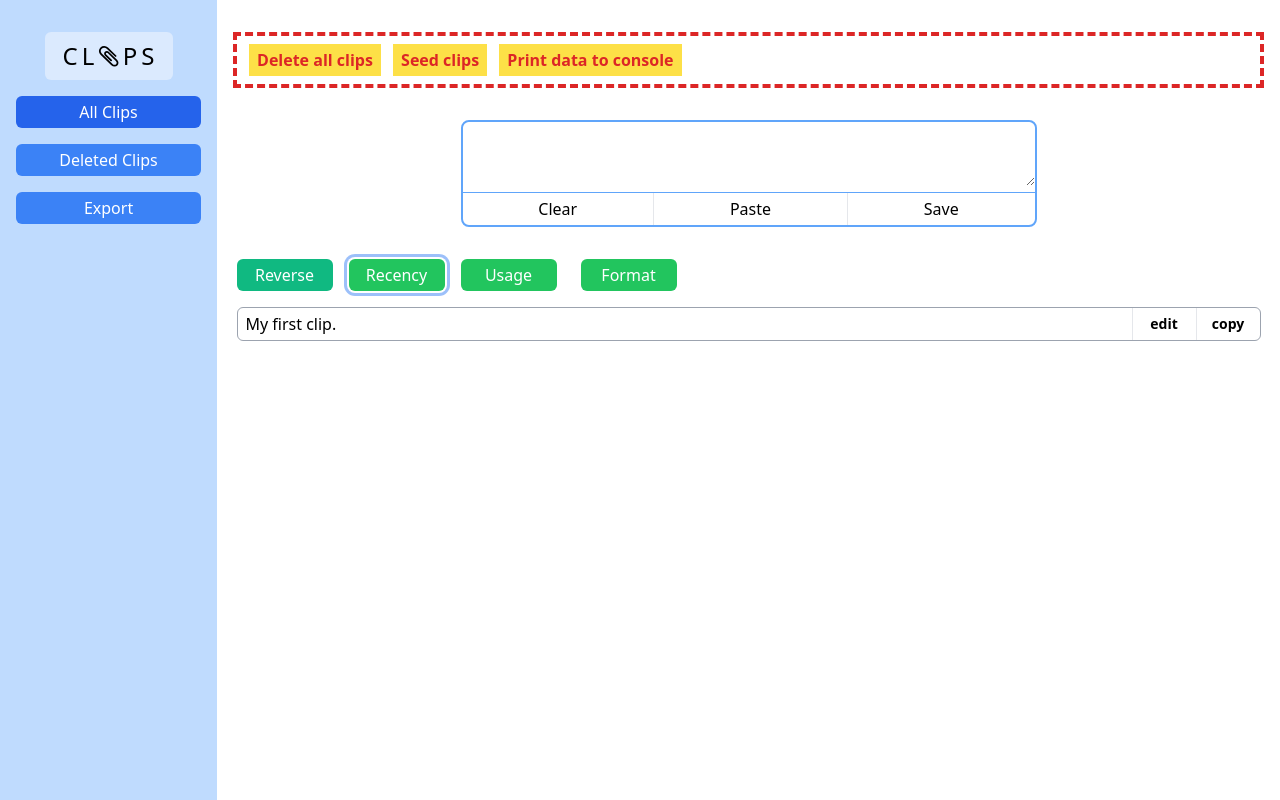
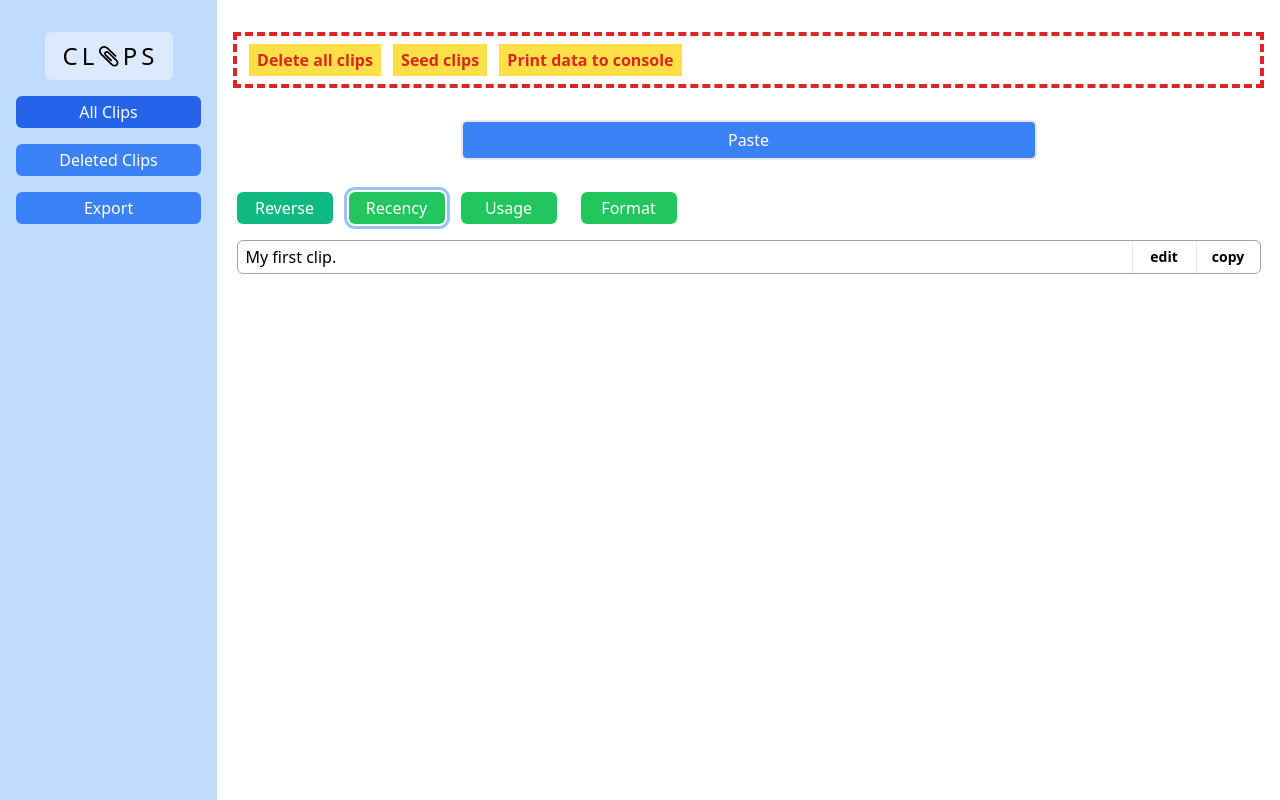
Before and after one commit to jim-x-lin/clips, a SvelteKit app: page / in a window 1280 px wide. Built offline with nearby package versions, Linux system fonts and the light colour scheme.

Commit message:
Update addClip component behavior

```diff
--- a/src/routes/components/AddClip.svelte
+++ b/src/routes/components/AddClip.svelte
@@ -6,17 +6,19 @@
 	export let clips: ClipType[];
 
 	let contentToSave: string = '';
+	let showTextArea: boolean = false;
 
-	function handleClickClear() {
+	function handleClickCancel() {
+		showTextArea = false;
 		contentToSave = '';
 	}
 
-	export const cleanContentAndFormat = (content: string): [string, FormatType] => {
+	function cleanContentAndFormat(content: string): [string, FormatType] {
 		const format = categorizeContent(contentToSave);
 		let clean = content.trim();
 		if (format === 'url') clean = TidyURL.clean(content).url;
 		return [clean, format];
-	};
+	}
 
 	function checkDuplicate(content: string): ClipType | undefined {
 		return clips.find((c) => {
@@ -27,6 +29,7 @@
 	async function handleClickPaste() {
 		try {
 			contentToSave = await navigator.clipboard.readText();
+			showTextArea = true;
 		} catch (err) {
 			console.error('Failed to read clipboard contents: ', err);
 		}
@@ -43,7 +46,6 @@
 			);
 		}
 		if (cancelSave) {
-			contentToSave = '';
 			return;
 		}
 
@@ -59,24 +61,33 @@
 		};
 		// use `set` instead of `update` so that data is persisted to localStorage
 		clips = [...clips, newClip];
-		contentToSave = '';
+		handleClickCancel();
 	}
 </script>
 
+{#if showTextArea}
 	<div class="mx-auto mb-8 max-w-xl divide-y rounded-lg border-2 border-blue-400">
 		<textarea bind:value={contentToSave} class="h-16 w-full resize-y rounded-t-lg py-1 px-2" />
 		<div class="flex justify-center divide-x divide-solid border-blue-400">
 			<button
-			on:click={handleClickClear}
-			class="text-md grow rounded-bl-md border-none px-2 py-1 hover:bg-gray-200">Clear</button
-		>
-		<button on:click={handleClickPaste} class="text-md grow border-none px-2 py-1 hover:bg-gray-200"
-			>Paste</button
+				on:click={handleClickCancel}
+				class="text-md grow rounded-bl-md border-none bg-blue-500 px-2 py-1 text-white hover:bg-blue-600"
+				>Cancel</button
 			>
 			<button
 				class:cursor-not-allowed={contentToSave.length === 0}
 				on:click={handleClickSave}
-			class="text-md grow rounded-br-md border-none px-2 py-1 hover:bg-gray-200">Save</button
+				class="text-md grow rounded-br-md border-none bg-blue-500 px-2 py-1 text-white hover:bg-blue-600"
+				>Save</button
 			>
 		</div>
 	</div>
+{:else}
+	<div class="mx-auto mb-8 flex max-w-xl">
+		<button
+			on:click={handleClickPaste}
+			class="text-md mx-auto h-10 max-w-xl grow rounded-md border-2 bg-blue-500 py-1 px-2 text-white hover:bg-blue-600"
+			>Paste</button
+		>
+	</div>
+{/if}
```
Lines whose indentation alone changed are shown as unchanged.
